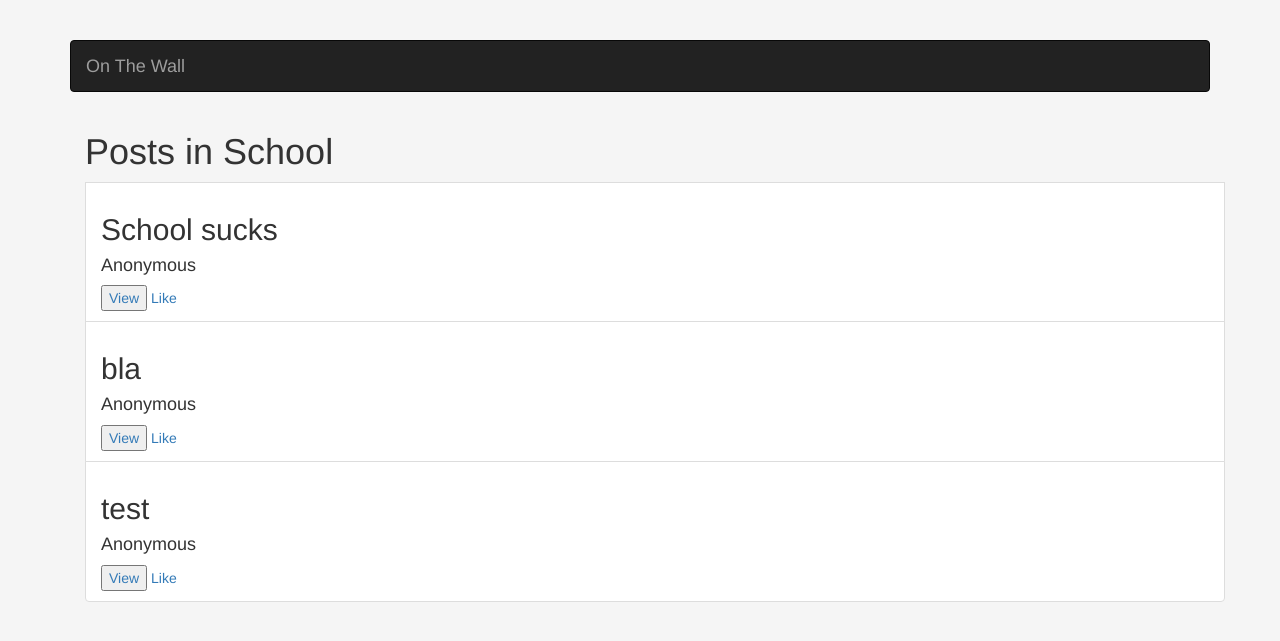
After one commit to Jaddy1/onTheWall, a Flask app: page /categories/1 in a window 1280 px wide. The commit adds this page. Shown: the top 641 px of the page. Run offline with Flask 2, Linux system fonts and the light colour scheme; a user stored in the database is signed in; data comes from the database, SQL or seed files in the repository; both versions use the stored data as it was after the commit; data that the repository does not hold is empty; some libraries are stand-ins or nearby versions.

Commit message:
User can view posts in certain category

```diff
--- a/finalproject/feed.py
+++ b/finalproject/feed.py
@@ -51,7 +51,6 @@ def viewSinglePost(postId=None):
 	post = Post.query.filter_by(postId=postNum).first()
 	comments = Comment.query.filter_by(postId=postNum).order_by(Comment.date_created)
 	return render_template('singlePost.html', post=post, form=form, comments=comments)
-
 
 # create a post
 @feed_blueprint.route('/createPost', methods=['POST', 'GET'])
@@ -117,7 +116,7 @@ def createCategory():
 	if request.method == "POST":
 		title = request.form['title']
 		description = request.form['description']
-		new_category = Category(title=title, description=description)
+		new_category = Category(title=title, description=description, userId= current_user.id)
 		try:
 			db.session.add(new_category)
 			db.session.commit()
@@ -129,6 +128,10 @@ def createCategory():
 
 
 #view all posts in one category
-#@feed_blueprint.route('/<int:categoryId>/', methods=['POST'])
-#@login_required
-#def viewPostsInCategory(cateogryId=None):
+@feed_blueprint.route('/categories/<int:categoryId>', methods=['GET'])
+@login_required
+def viewPostsInCategory(categoryId=None):
+	categoryId = request.args.get('categories', categoryId)
+	category = Category.query.filter_by(id = categoryId).first()
+	posts = Post.query.join(Category).filter_by(id = categoryId).order_by(Post.date_created)
+	return render_template('postsInCategory.html', posts = posts, category = category)
--- a/finalproject/models.py
+++ b/finalproject/models.py
@@ -11,6 +11,7 @@ class User(UserMixin, db.Model):
     posts = db.relationship('Post', backref='user')
     comments = db.relationship('Comment', backref='user')
     likes = db.relationship('Likes', backref='user')
+    categories = db.relationship('Category', backref='user')
 
     def verify_password(self, password):
         return check_password_hash(self.password_hash, password)
@@ -52,7 +53,8 @@ class Likes(db.Model):
     date_created = db.Column(db.DateTime, default=datetime.utcnow)
 
 class Category(db.Model):
-   id = db.Column(db.Integer, primary_key= True)
-   title = db.Column(db.String(100), unique = True)
-   description = db.Column(db.String(160))
-   posts = db.relationship('Post', backref='category')
+    id = db.Column(db.Integer, primary_key= True)
+    title = db.Column(db.String(100), unique = True)
+    description = db.Column(db.String(160))
+    userId = db.Column(db.Integer, db.ForeignKey('user.id'))
+    posts = db.relationship('Post', backref='category')
--- /dev/null
+++ b/finalproject/templates/postsInCategory.html
@@ -0,0 +1,25 @@
+{% extends "base.html" %}
+{% block title %}Home{% endblock %}
+
+{% block head %}
+	{{ super() }}
+	<link rel="stylesheet" type="text/css"  href= "{{ url_for('static',filename='styles/index.css') }}">
+{% endblock %}
+
+{% block page_content %}
+<body class="container">
+    <h1>Posts in {{ category.title }} </h1>
+    {% for post in posts %}
+    <li class="list-group-item">
+        <h2>{{ post.title }}</h2>
+        <h4>Anonymous</h4>
+        <button><a href="/posts/{{post.postId}}">View</a></button>
+        {% if current_user.check_like(post)%}
+            <a href="{{ url_for('feed.likePost', postId=post.postId, action='unlike') }}">Unlike</a>
+        {% else %}
+            <a href="{{ url_for('feed.likePost', postId=post.postId, action='like') }}">Like</a>
+        {% endif %}
+    </li>
+    {% endfor %}
+
+{% endblock %}
```
Also changed, not shown: finalproject/templates/feed.html (+5 -3 lines), finalproject/ontheWall.db.
